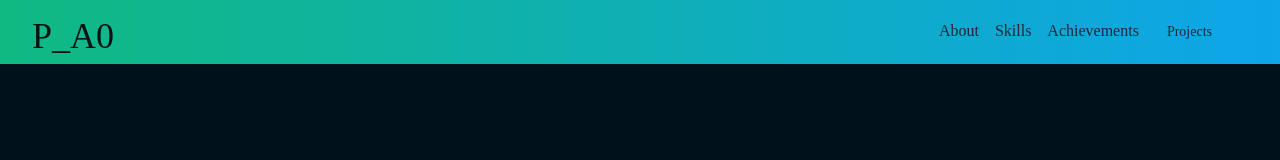
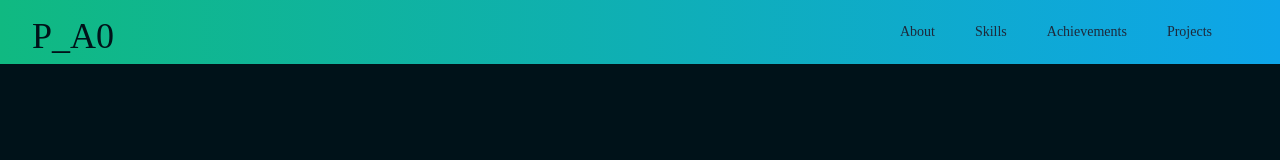
Before and after one commit to Pritesh-0/Portfolio-Website, a React (Create React App) app: page / in a window 1280 px wide. Shown: the top 160 px of the page. Built offline with nearby package versions, Linux system fonts and the light colour scheme.

Commit message:
Fixed class to classname added cursor interaction

```diff
--- a/src/components/Navbar.jsx
+++ b/src/components/Navbar.jsx
@@ -8,21 +8,21 @@ const Navbar = () => {
         <div class="max-w-7xl mx-auto px-8">
             <div class="flex items-center justify-between h-16">
                 <div class="w-full justify-between flex lg:items-center sm:flex-row">
-                    <div class="flex-shrink-0 h-8 w-8 text-[#001219] text-4xl text-mono" ><Link to="hero" spy={true} smooth={true} offset={0} duration={500}>
+                    <div class="cursor-pointer flex-shrink-0 h-8 w-8 text-[#001219] text-4xl text-mono" ><Link to="hero" spy={true} smooth={true} offset={0} duration={500}>
                         P_A0
                     </Link></div>
                     <div class="hidden md:block">
-                        <div class="ml-10 flex items-baseline space-x-4 text-slate-800 text-semibold">
-                            <Link to="About" spy={true} smooth={true} offset={0} duration={500} class=" focus:text-[#94d2bd] hover:text-[#94d2bd] px-3 py-2 rounded-md text-sm font-medium">
+                        <div class="cursor-pointer ml-10 flex items-baseline space-x-4 text-slate-800 text-semibold">
+                            <Link to="About" spy={true} smooth={true} offset={0} duration={500}  className=" focus:text-[#94d2bd] hover:text-[#94d2bd] px-3 py-2 rounded-md text-sm font-medium">
                                 About
                             </Link>
-                            <Link to="Skills" spy={true} smooth={true} offset={0} duration={500} class="  focus:text-[#94d2bd] hover:text-[#94d2bd] px-3 py-2 rounded-md text-sm font-medium">
+                            <Link to="Skills" spy={true} smooth={true} offset={0} duration={500} className="  focus:text-[#94d2bd] hover:text-[#94d2bd] px-3 py-2 rounded-md text-sm font-medium">
                                 Skills
                             </Link>
-                            <Link to="Achievements" spy={true} smooth={true} offset={0} duration={500} class="  focus:text-[#94d2bd] hover:text-[#94d2bd] px-3 py-2 rounded-md text-sm font-medium">
+                            <Link to="Achievements" spy={true} smooth={true} offset={0} duration={500} className="  focus:text-[#94d2bd] hover:text-[#94d2bd] px-3 py-2 rounded-md text-sm font-medium">
                                 Achievements
                             </Link>
-                            <Link to="Projects" spy={true} smooth={true} offset={0} duration={500} class=" focus:text-[#94d2bd] hover:text-[#94d2bd] px-3 py-2 rounded-md text-sm font-medium">
+                            <Link to="Projects" spy={true} smooth={true} offset={0} duration={500} className=" focus:text-[#94d2bd] hover:text-[#94d2bd] px-3 py-2 rounded-md text-sm font-medium">
                                 Projects
                             </Link>
                         </div>
@@ -38,17 +38,17 @@ const Navbar = () => {
             </div>
         </div>
         <div class="md:hidden">
-            <div class="px-2 pt-2 pb-3 space-y-1 sm:px-3 text-slate-800">
-                <Link to="About" spy={true} smooth={true} offset={0} duration={500} class="focus:text-[#94d2bd] hover:text-[#94d2bd] px-3 py-2 rounded-md text-sm font-medium">
+            <div class="cursor-pointer px-2 pt-2 pb-3 space-y-1 sm:px-3 text-slate-800">
+                <Link to="About" spy={true} smooth={true} offset={0} duration={500} className="focus:text-[#94d2bd] hover:text-[#94d2bd] px-3 py-2 rounded-md text-sm font-medium">
                     About
                 </Link>
-                <Link to="Skills" spy={true} smooth={true} offset={0} duration={500}  class="  focus:text-[#94d2bd] hover:text-[#94d2bd] px-3 py-2 rounded-md text-sm font-medium" href="/#Skills">
+                <Link to="Skills" spy={true} smooth={true} offset={0} duration={500}  className="  focus:text-[#94d2bd] hover:text-[#94d2bd] px-3 py-2 rounded-md text-sm font-medium" href="/#Skills">
                     Skills
                 </Link>
-                <Link to="Achievements" spy={true} smooth={true} offset={-50} duration={500}  class="  focus:text-[#94d2bd] hover:text-[#94d2bd] px-3 py-2 rounded-md text-sm font-medium" href="/#Achievements">
+                <Link to="Achievements" spy={true} smooth={true} offset={-50} duration={500}  className="  focus:text-[#94d2bd] hover:text-[#94d2bd] px-3 py-2 rounded-md text-sm font-medium" href="/#Achievements">
                     Achievements
                 </Link>
-                <Link to="Projects" spy={true} smooth={true} offset={0} duration={500}  class="  focus:text-[#94d2bd] hover:text-[#94d2bd] px-3 py-2 rounded-md text-sm font-medium" href="/#Projects">
+                <Link to="Projects" spy={true} smooth={true} offset={0} duration={500}  className="  focus:text-[#94d2bd] hover:text-[#94d2bd] px-3 py-2 rounded-md text-sm font-medium" href="/#Projects">
                     Projects
                 </Link>
             </div>
```
